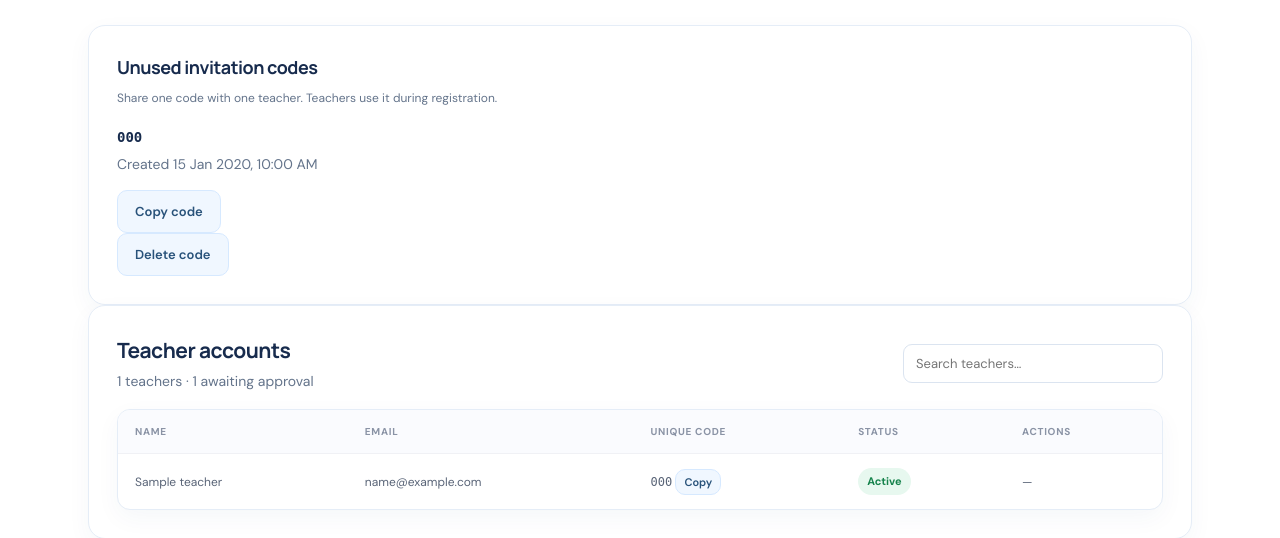
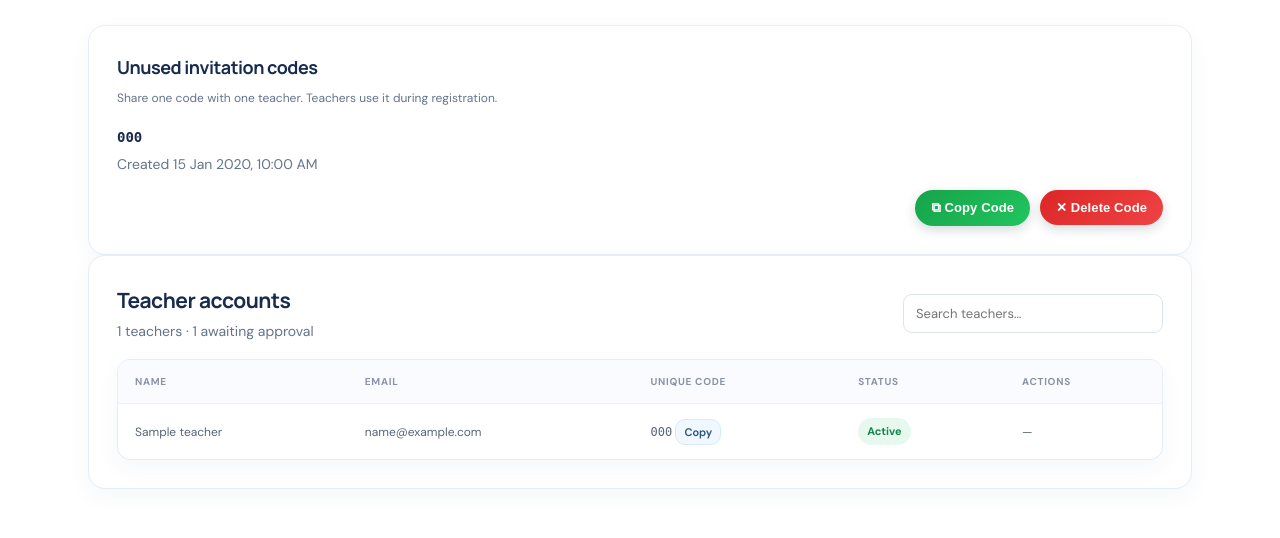
Before and after one commit to shiv9969/attendance-management, a Flask app: template templates/college_teachers.html in a window 1280 px wide. Shown: the part 212-750 px from the top of the page. Run offline with Flask 3, Linux system fonts and the light colour scheme; tables that the repository leaves empty hold one stand-in row (values such as "Sample post"); the template is opened without the code that fills it: values that come from a table or form of the project are taken from there, most other values are stand-ins (such as "Sample title", 1, 10 or a date in 2020); parts of the project's set-up code (start-up, migrations or seed data) failed here and were passed over; some libraries are stand-ins or nearby versions.

Commit message:
Rename college_teachers (1).html to college_teachers.html

```diff
--- a/templates/college_teachers.html
+++ b/templates/college_teachers.html
@@ -1,5 +1,13 @@
 {% extends "base.html" %}{% block title %}Teachers · College Admin{% endblock %}{% block content %}
 <div class="college-page-heading"><div><div class="eyebrow">COLLEGE WORKSPACE / TEACHERS</div><h1>Teacher management</h1><p class="muted">Invite teachers, review registrations and approve accounts.</p></div><form method="post" action="{{ url_for('generate_teacher_code') }}"><button class="btn primary" type="submit">＋ Generate invite code</button></form></div>
-<section class="panel"><h2>Unused invitation codes</h2><p class="muted">Share one code with one teacher. Teachers use it during registration.</p>{% for c in teacher_codes %}<div class="list-row"><div><b><code>{{ c.code }}</code></b><p class="muted">Created {{ c.created_at.strftime('%d %b %Y, %I:%M %p') }}</p></div><div class="row-actions"><button type="button" class="btn secondary copy-code" data-code="{{ c.code }}">Copy code</button><form method="post" action="{{ url_for('delete_teacher_code', invite_id=c.id) }}" onsubmit="return confirm('Delete this unused invitation code? This cannot be undone.');"><button type="submit" class="btn danger">Delete code</button></form></div></div>{% else %}<p class="empty-cell">No unused codes. Generate a code to invite a teacher.</p>{% endfor %}</section>
+<section class="panel"><h2>Unused invitation codes</h2><p class="muted">Share one code with one teacher. Teachers use it during registration.</p>{% for c in teacher_codes %}<div class="list-row"><div><b><code>{{ c.code }}</code></b><p class="muted">Created {{ c.created_at.strftime('%d %b %Y, %I:%M %p') }}</p></div><div class="teacher-code-actions"><button type="button" class="teacher-code-btn copy-btn copy-code" data-code="{{ c.code }}">⧉ Copy Code</button><form method="post" action="{{ url_for('delete_teacher_code', invite_id=c.id) }}" onsubmit="return confirm('Delete this unused invitation code? This cannot be undone.');"><button type="submit" class="teacher-code-btn delete-btn">✕ Delete Code</button></form></div></div>{% else %}<p class="empty-cell">No unused codes. Generate a code to invite a teacher.</p>{% endfor %}</section>
 <section class="panel"><div class="section-title-row"><div><h2>Teacher accounts</h2><p class="muted">{{ teachers|length }} teachers · {{ pending_teachers|length }} awaiting approval</p></div><input id="teacherSearch" class="table-search" placeholder="Search teachers…" aria-label="Search teachers"></div><div class="table-wrap"><table id="teacherTable"><thead><tr><th>Name</th><th>Email</th><th>Unique code</th><th>Status</th><th>Actions</th></tr></thead><tbody>{% for t in teachers %}<tr><td>{{ t.name }}</td><td>{{ t.email }}</td><td><code>{{ t.unique_code or '—' }}</code> {% if t.unique_code %}<button type="button" class="btn tiny secondary copy-code" data-code="{{ t.unique_code }}">Copy</button>{% endif %}</td><td><span class="status-pill {{ 'status-good' if t.account_status=='active' else 'status-pending' }}">{{ t.account_status }}</span></td><td>{% if t.account_status == 'pending' %}<div class="row-actions"><form method="post" action="{{ url_for('decide_teacher',user_id=t.id,decision='approve') }}"><button class="btn primary" type="submit">Approve</button></form><form method="post" action="{{ url_for('decide_teacher',user_id=t.id,decision='reject') }}"><button class="btn secondary" type="submit">Reject</button></form></div>{% else %}—{% endif %}</td></tr>{% else %}<tr><td colspan="5" class="empty-cell">No teacher accounts yet.</td></tr>{% endfor %}</tbody></table></div></section>
-{% endblock %}{% block scripts %}<script>document.querySelector('#teacherSearch')?.addEventListener('input',e=>{const q=e.target.value.toLowerCase();document.querySelectorAll('#teacherTable tbody tr').forEach(r=>r.hidden=!r.innerText.toLowerCase().includes(q))});document.querySelectorAll('.copy-code').forEach(b=>b.addEventListener('click',async()=>{try{await navigator.clipboard.writeText(b.dataset.code);b.textContent='Copied'}catch(e){prompt('Copy code',b.dataset.code)}}));</script>{% endblock %}
+{% endblock %}{% block scripts %}<style>
+.teacher-code-actions{display:flex;align-items:center;justify-content:flex-end;gap:10px;flex-wrap:wrap;margin-left:auto}
+.teacher-code-actions form{margin:0}
+.teacher-code-btn{border:0;border-radius:999px;padding:10px 16px;font-weight:700;font-size:13px;letter-spacing:.1px;color:#fff;cursor:pointer;box-shadow:0 4px 12px rgba(15,23,42,.16);transition:transform .15s ease,box-shadow .15s ease}
+.teacher-code-btn:hover{transform:translateY(-1px);box-shadow:0 6px 16px rgba(15,23,42,.22)}
+.copy-btn{background:linear-gradient(135deg,#16a34a,#22c55e)}
+.delete-btn{background:linear-gradient(135deg,#dc2626,#ef4444)}
+@media(max-width:600px){.teacher-code-actions{justify-content:flex-start;margin-top:8px}.teacher-code-btn{padding:9px 13px}}
+</style><script>document.querySelector('#teacherSearch')?.addEventListener('input',e=>{const q=e.target.value.toLowerCase();document.querySelectorAll('#teacherTable tbody tr').forEach(r=>r.hidden=!r.innerText.toLowerCase().includes(q))});document.querySelectorAll('.copy-code').forEach(b=>b.addEventListener('click',async()=>{try{await navigator.clipboard.writeText(b.dataset.code);b.textContent='Copied'}catch(e){prompt('Copy code',b.dataset.code)}}));</script>{% endblock %}
```
